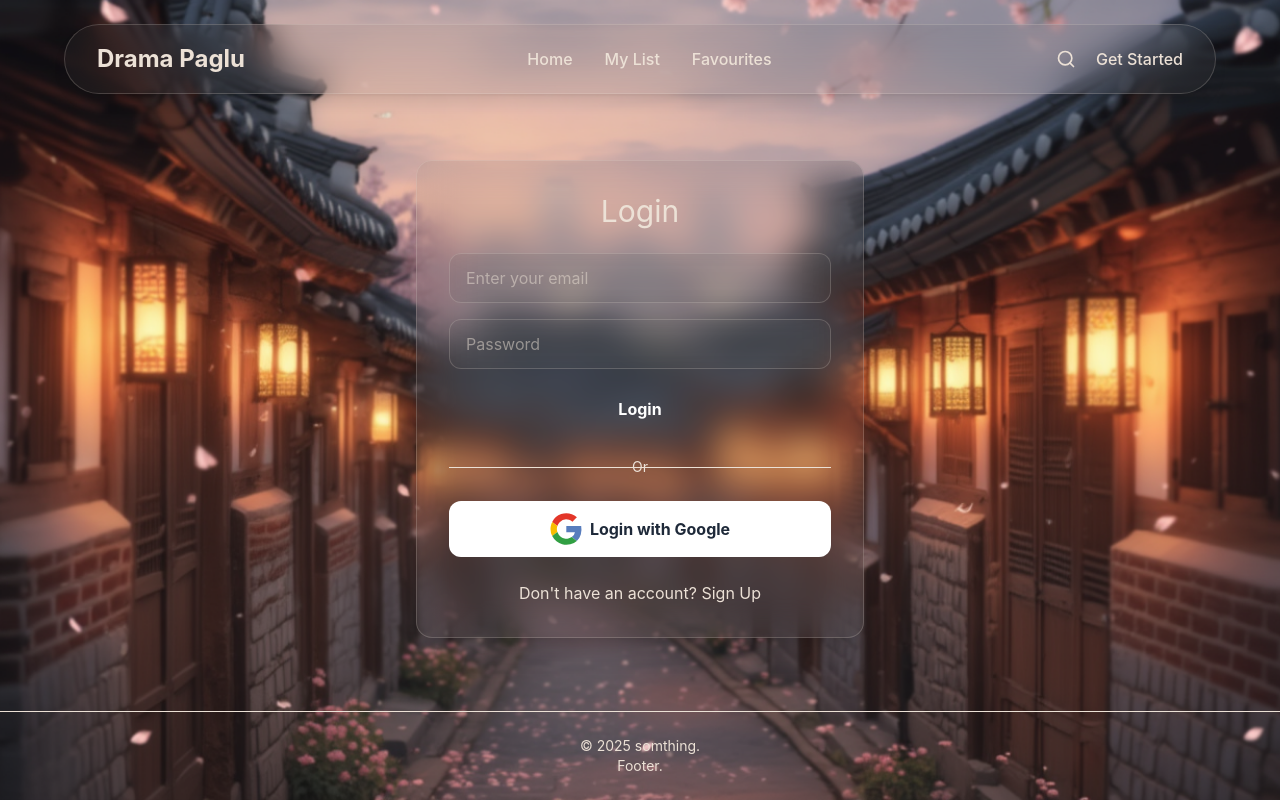
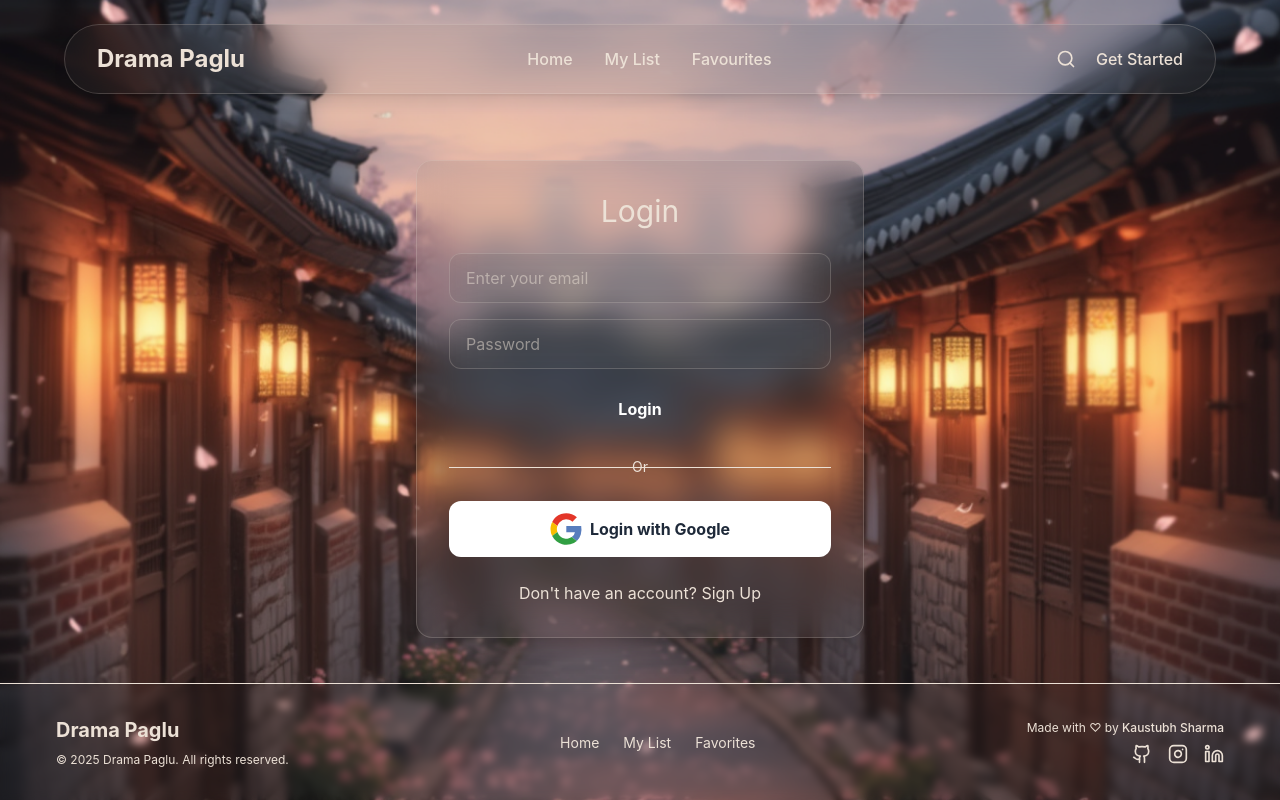
Before and after one commit to Kaustubh-790/DramaPaglu, a React (Vite) app in the folder frontend/: page /login in a window 1280 px wide. Built offline with nearby package versions, Linux system fonts and the light colour scheme; no server answers.

Commit message:
footer add^n

```diff
--- a/frontend/src/components/Footer.jsx
+++ b/frontend/src/components/Footer.jsx
@@ -1,11 +1,117 @@
+import { Link } from "react-router-dom";
+import { motion } from "framer-motion";
+import { Github, Instagram, Linkedin } from "lucide-react";
+
+const footerVariants = {
+  hidden: { opacity: 0, y: 20 },
+  visible: {
+    opacity: 1,
+    y: 0,
+    transition: { duration: 0.6, ease: "easeOut", delay: 0.2 },
+  },
+};
+
+const linkHover = {
+  scale: 1.1,
+  color: "var(--primary-accent)",
+};
+
+const iconHover = {
+  scale: 1.2,
+  rotate: 5,
+};
+
 function Footer() {
+  const currentYear = new Date().getFullYear();
+
+  const sectionLinks = [
+    { to: "/", label: "Home" },
+    { to: "/mylist", label: "My List" },
+    { to: "/favorites", label: "Favorites" },
+  ];
+
+  const socialLinks = [
+    {
+      href: "https://github.com/Kaustubh-790",
+      icon: <Github className="w-5 h-5" />,
+      label: "GitHub",
+    },
+    {
+      href: "https://www.instagram.com/Kaustubh_790/",
+      icon: <Instagram className="w-5 h-5" />,
+      label: "Instagram",
+    },
+    {
+      href: "https://www.linkedin.com/in/kaustubh-sharma-0b25a4322/",
+      icon: <Linkedin className="w-5 h-5" />,
+      label: "LinkedIn",
+    },
+  ];
+
   return (
-    <footer className="w-full mt-auto py-6 border-t border-glass-border">
-      <div className="container mx-auto px-4 md:px-10 text-center text-secondary-text text-sm">
-        <p>&copy; {new Date().getFullYear()} somthing.</p>
-        <p>Footer.</p>
+    <motion.footer
+      className="w-full mt-auto py-8 px-4 border-t border-glass-border bg-background/50 backdrop-blur-[4px]"
+      variants={footerVariants}
+      initial="hidden"
+      animate="visible"
+    >
+      <div className="container mx-auto px-4 md:px-10 flex flex-col md:flex-row justify-between items-center gap-6">
+        <div className="text-center md:text-left">
+          <Link
+            to="/"
+            className="text-xl font-heading font-bold text-primary-accent mb-2 block"
+          >
+            Drama Paglu
+          </Link>
+          <p className="text-xs text-secondary-text">
+            &copy; {currentYear} Drama Paglu. All rights reserved.
+          </p>
+        </div>
+
+        <nav className="flex flex-wrap justify-center gap-x-6 gap-y-2">
+          {sectionLinks.map((link) => (
+            <motion.div key={link.to} whileHover={linkHover}>
+              <Link
+                to={link.to}
+                className="text-sm text-secondary-text hover:text-primary-accent transition-colors"
+              >
+                {link.label}
+              </Link>
+            </motion.div>
+          ))}
+        </nav>
+
+        <div className="text-center md:text-right">
+          <p className="text-xs text-secondary-text mb-2">
+            Made with ♡ by{" "}
+            <a
+              href="https://github.com/Kaustubh-790"
+              target="_blank"
+              rel="noopener noreferrer"
+              className="font-medium text-foreground hover:text-primary-accent transition-colors"
+            >
+              Kaustubh Sharma
+            </a>
+          </p>
+          <div className="flex justify-center md:justify-end gap-4">
+            {socialLinks.map((social) => (
+              <motion.a
+                key={social.label}
+                href={social.href}
+                target="_blank"
+                rel="noopener noreferrer"
+                className="text-secondary-text hover:text-primary-accent transition-colors"
+                aria-label={social.label}
+                whileHover={iconHover}
+              >
+                {social.icon}
+              </motion.a>
+            ))}
+          </div>
+        </div>
       </div>
-    </footer>
+    </motion.footer>
   );
 }
+
 export default Footer;
--- a/frontend/src/layout/Layout.jsx
+++ b/frontend/src/layout/Layout.jsx
@@ -20,8 +20,8 @@ const defaultBackground = { light: "/hero.png", dark: "/hero(dark).png" };
 
 const pageVariants = {
   initial: { opacity: 0 },
-  animate: { opacity: 1, transition: { duration: 0.5, ease: "easeInOut" } },
-  exit: { opacity: 0, transition: { duration: 0.5, ease: "easeInOut" } },
+  animate: { opacity: 1, transition: { duration: 0.4, ease: "easeInOut" } },
+  exit: { opacity: 0, transition: { duration: 0.2, ease: "easeInOut" } },
 };
 
 const Layout = () => {
@@ -29,32 +29,25 @@ const Layout = () => {
   const { theme } = useTheme();
 
   const backgroundSet = backgroundMap[location.pathname] || defaultBackground;
-
   const currentBackgroundUrl = backgroundSet[theme];
 
   return (
     <div className="flex flex-col min-h-screen relative text-foreground bg-background">
       <BackgroundImage imageUrl={currentBackgroundUrl} />
-
       <Navbar />
 
       <main className="flex-grow relative z-10">
-        <AnimatePresence mode="wait">
-          <motion.div
-            key={location.pathname}
-            variants={pageVariants}
-            initial="initial"
-            animate="animate"
-            exit="exit"
-          >
-            <Outlet />
-          </motion.div>
-        </AnimatePresence>
+        <Outlet />
       </main>
 
-      <footer className="mt-auto relative z-10">
+      <motion.footer
+        className="mt-auto relative z-10"
+        initial={{ opacity: 0 }}
+        animate={{ opacity: 1 }}
+        transition={{ duration: 0.5, delay: 0.3 }}
+      >
         <Footer />
-      </footer>
+      </motion.footer>
     </div>
   );
 };
--- a/frontend/src/pages/Home.jsx
+++ b/frontend/src/pages/Home.jsx
@@ -38,9 +38,6 @@ export default function Home() {
   const [isAddingToList, setIsAddingToList] = useState(false);
 
   const fetchRecommendations = async (forceRefresh = false) => {
-    console.log(
-      `Fetching recs for ${selectedGenre}. Force refresh: ${forceRefresh}. User: ${currentUser?.uid}`
-    );
     setLoadingRecs(true);
     setRecError(null);
     setRecommendations([]);
@@ -53,9 +50,7 @@ export default function Home() {
         endpoint += "?refresh=true";
       }
 
-      console.log(`Calling API endpoint: ${endpoint}`);
       const { data } = await api.get(endpoint);
-      console.log("API Response:", data);
 
       const formattedRecs = (data.recommendations || []).map((rec) => ({
         id: rec._id || rec.title,
@@ -70,7 +65,6 @@ export default function Home() {
         listId: null,
       }));
 
-      console.log("Formatted Recs:", formattedRecs);
       setRecommendations(formattedRecs);
     } catch (error) {
       console.error("Failed to fetch recommendations:", error);
@@ -80,7 +74,6 @@ export default function Home() {
           "Could not load recommendations."
       );
     } finally {
-      console.log("Setting loadingRecs to false");
       setLoadingRecs(false);
     }
   };
--- a/frontend/src/pages/SearchResults.jsx
+++ b/frontend/src/pages/SearchResults.jsx
@@ -7,20 +7,19 @@ import DramaDetailsModal from "../components/DramaDetailsModal";
 import { useAuth } from "../context/AuthContext";
 
 const pageVariants = {
-  initial: { opacity: 0, y: 20 },
-  in: { opacity: 1, y: 0 },
-  out: { opacity: 0, y: -20 },
+  initial: { opacity: 0 },
+  in: { opacity: 1 },
+  out: { opacity: 0 },
 };
 
 const pageTransition = {
   type: "tween",
-  ease: "anticipate",
-  duration: 0.5,
+  ease: "easeInOut",
+  duration: 0.3,
 };
 
 export default function SearchResults() {
   const [searchParams] = useSearchParams();
-  const query = searchParams.get("q");
   const [results, setResults] = useState([]);
   const [loading, setLoading] = useState(true);
   const [error, setError] = useState(null);
@@ -30,16 +29,18 @@ export default function SearchResults() {
   const [selectedDrama, setSelectedDrama] = useState(null);
 
   useEffect(() => {
+    setResults([]);
+    setError(null);
+    setLoading(true);
+
+    const query = searchParams.get("q");
+
     const fetchResults = async () => {
-      if (!query) {
-        setResults([]);
+      if (!query || query.trim() === "") {
         setLoading(false);
-        setError("No search query provided.");
         return;
       }
 
-      setLoading(true);
-      setError(null);
       try {
         const { data } = await api.get(
           `/dramas/search?q=${encodeURIComponent(query)}`
@@ -53,6 +54,7 @@ export default function SearchResults() {
           description: drama.description,
           status: null,
           favorite: null,
+          listId: null,
         }));
         setResults(formattedResults);
       } catch (err) {
@@ -68,8 +70,14 @@ export default function SearchResults() {
       }
     };
 
+    const timer = setTimeout(() => {
       fetchResults();
-  }, [query, api]);
+    }, 50);
+
+    return () => clearTimeout(timer);
+  }, [searchParams, api]);
+
+  const displayQuery = searchParams.get("q") || "";
 
   const handleOpenModal = (drama) => {
     setSelectedDrama(drama);
@@ -91,9 +99,10 @@ export default function SearchResults() {
       transition={pageTransition}
     >
       <h1 className="text-3xl md:text-4xl font-heading mb-6 md:mb-8 text-center">
-        Search Results for "{query}"
+        Search Results {displayQuery ? `for "${displayQuery}"` : ""}
       </h1>
 
+      <div className="min-h-[400px]">
         {loading && (
           <div className="flex justify-center items-center py-20">
             <Loader className="w-10 h-10 animate-spin" />
@@ -107,9 +116,15 @@ export default function SearchResults() {
           </div>
         )}
 
-      {!loading && !error && results.length === 0 && (
+        {!loading && !error && displayQuery && results.length === 0 && (
           <p className="text-center text-secondary-text py-20">
             No dramas found matching your search.
+          </p>
+        )}
+
+        {!loading && !error && !displayQuery && (
+          <p className="text-center text-secondary-text py-20">
+            Please enter a search term in the navigation bar.
           </p>
         )}
 
@@ -126,6 +141,7 @@ export default function SearchResults() {
             ))}
           </div>
         )}
+      </div>
 
       <DramaDetailsModal
         isOpen={isModalOpen}
```
Lines whose indentation alone changed are shown as unchanged.
